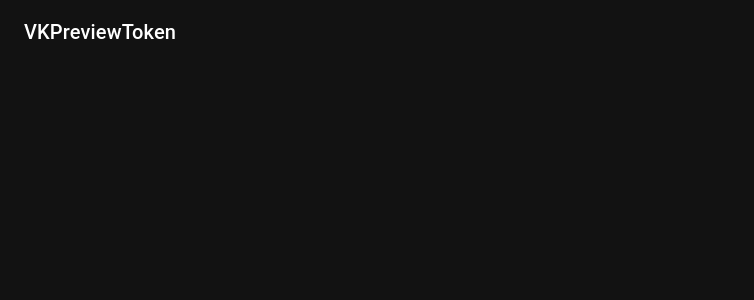
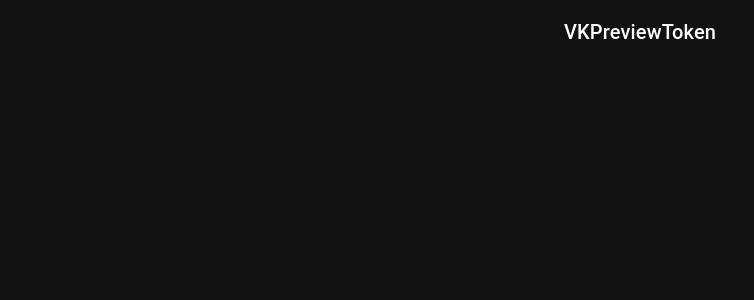
Before and after one commit to MiroslavskyCoder/VKPreviewTokenDepsApp, a React (Create React App) app: page / in a window 1280 px wide. Shown: the top 300 px of the page, without its empty margins (0-754 px from the left). Built offline with nearby package versions, Linux system fonts and the light colour scheme.

Commit message:
fix: Toolbar component

```diff
--- a/src/components/Toolbar.js
+++ b/src/components/Toolbar.js
@@ -3,13 +3,8 @@ import {
   Typography,
   Toolbar,
   AppBar,
-  Stack,
-  Box,
-  IconButton
+  Stack
 } from "@mui/material";
-import {
-    HighlightOff
-} from "@mui/icons-material";
 
 function byToolbar(props = {}) {
     return (
@@ -22,11 +17,22 @@ function byToolbar(props = {}) {
         >
             <Toolbar>
                 <Stack
-                    direction="row"
+                    direction="column"
                     alignItems="center"
-                    justifyContent="space-around"
+                    justifyContent="center"
+                    sx={{
+                        width: "100%"
+                    }}
                 >
-                    <Typography variant="h6" noWrap component="div" sx={{ flexGrow: 1 }}>
+                    <Typography
+                        variant="h6"
+                        noWrap
+                        component="div"
+                        sx={{
+                            flexGrow: 1,
+                            userSelect: "none"
+                        }}
+                    >
                         VKPreviewToken
                     </Typography>
                 </Stack>
```
